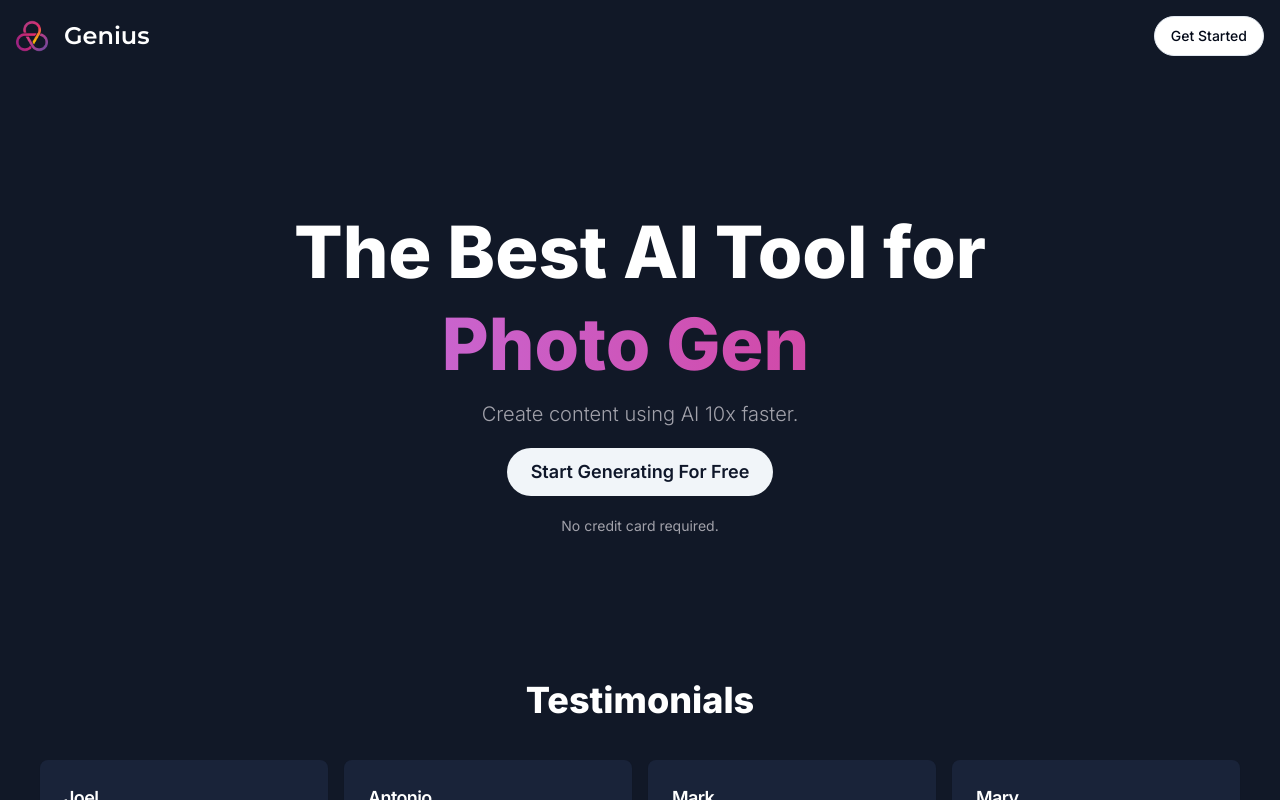
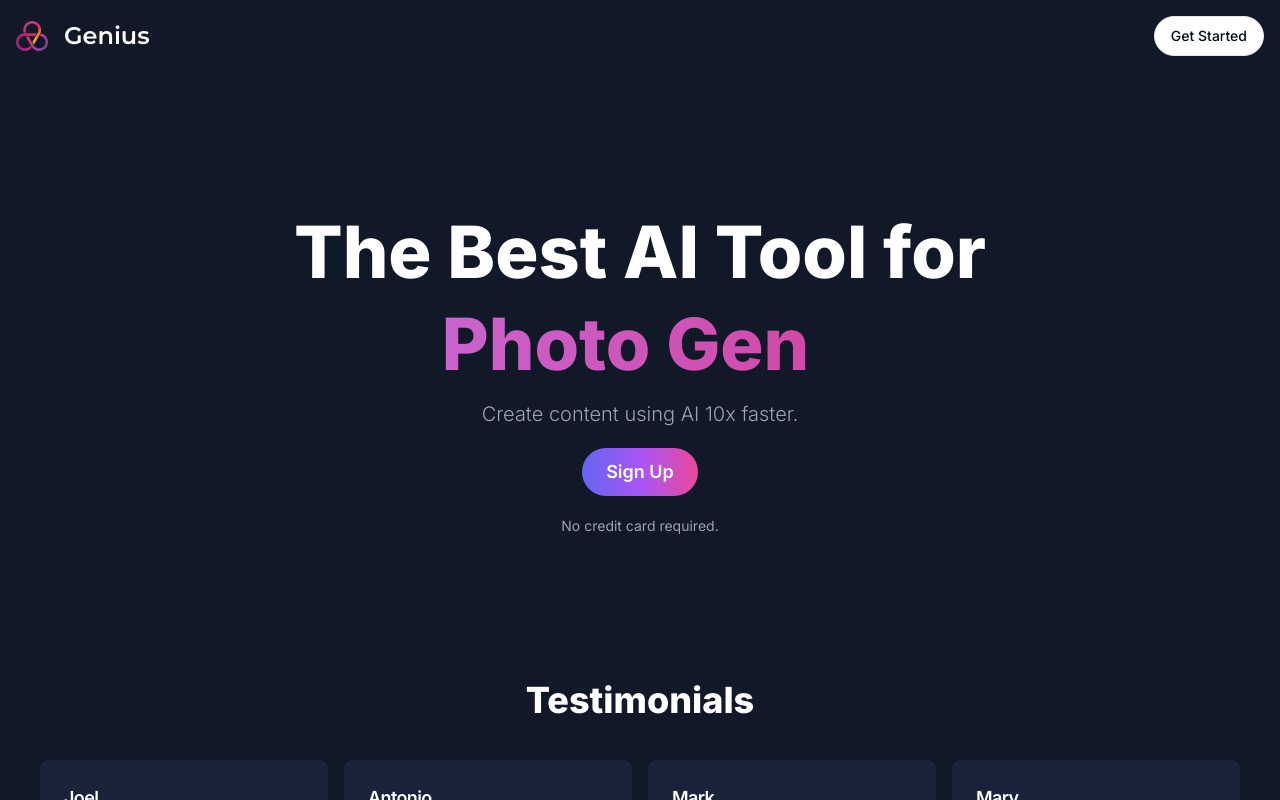
Before and after one commit to babaazz/genie, a Next.js app: page / in a window 1280 px wide. Built offline with nearby package versions, Linux system fonts and the light colour scheme; no server answers.

Commit message:
finishing up the project for deployment

```diff
--- a/components/landingHero.tsx
+++ b/components/landingHero.tsx
@@ -19,8 +19,9 @@ export const LandingHero = () => {
               strings: [
                 "Chatbot.",
                 "Photo Generation.",
-                "Blog Writing.",
-                "Mail Writing.",
+                "Music Generation.",
+                "Code Generation.",
+                "Video Generation.",
               ],
               autoStart: true,
               loop: true,
@@ -34,10 +35,10 @@ export const LandingHero = () => {
       <div>
         <Link href={isSignedIn ? "/dashboard" : "/sign-up"}>
           <Button
-            variant="secondary"
+            variant="premium"
             className="md:text-lg p-4 md:p-6 rounded-full font-semibold"
           >
-            Start Generating For Free
+            {isSignedIn ? "Go to Dashboard" : "Sign Up"}
           </Button>
         </Link>
       </div>
--- a/components/landingNavbar.tsx
+++ b/components/landingNavbar.tsx
@@ -26,7 +26,7 @@ export const LandingNavbar = () => {
       <div className="flex items-center gap-x-2">
         <Link href={isSignedIn ? "/dashboard" : "/sign-up"}>
           <Button variant="outline" className="rounded-full">
-            Get Started
+            {isSignedIn ? "Dashboard" : "Get Started"}
           </Button>
         </Link>
       </div>
--- a/components/sidebar.tsx
+++ b/components/sidebar.tsx
@@ -73,7 +73,7 @@ const Sidebar = ({ freeTrialCount, isPremium }: sidebarProps) => {
   return (
     <div className="space-y-4 py-4 flex flex-col  h-full bg-[#111827] text-white">
       <div className="px-3 py-2 flex-1">
-        <Link href="/dashboard" className="flex items-center pl-3 mb-14">
+        <Link href="/" className="flex items-center pl-3 mb-14">
           <div className="relative w-8 h-8 mr-4">
             <Image fill src="/logo.png" alt="logo" />
           </div>
--- a/package.json
+++ b/package.json
@@ -6,7 +6,8 @@
     "dev": "next dev",
     "build": "next build",
     "start": "next start",
-    "lint": "next lint"
+    "lint": "next lint",
+    "postinstall": "prisma generate"
   },
   "dependencies": {
     "@clerk/nextjs": "^4.26.2",
```
